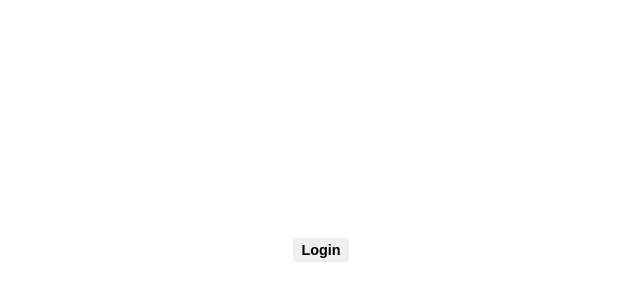
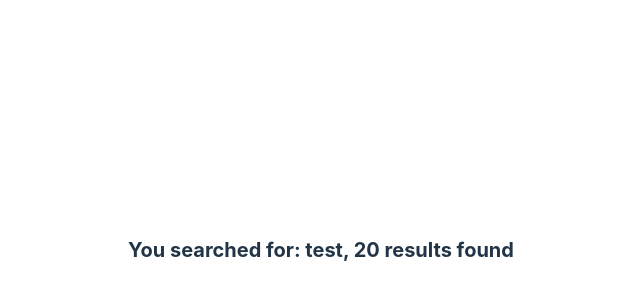
Before and after one commit to martin-mastermind/mooz-test, a Vue app: page / in a window 1280 px wide. Shown: the part 150-450 px from the top of the page, without its empty margins (319-959 px from the left). Built offline with nearby package versions, Linux system fonts and the light colour scheme.

Commit message:
feat: add result info component

```diff
--- a/src/App.vue
+++ b/src/App.vue
@@ -1,10 +1,10 @@
 <script setup lang="ts">
-import BaseProfile from "./components/BaseProfile/BaseProfile.vue";
+import BaseResultInfo from "./components/BaseResultInfo/BaseResultInfo.vue";
 </script>
 
 <template>
   <main>
-    <BaseProfile />
+    <BaseResultInfo query="test" :results="20" />
   </main>
 </template>
 
--- /dev/null
+++ b/src/components/BaseResultInfo/BaseResultInfo.types.ts
@@ -0,0 +1,4 @@
+export interface BaseResultInfoProps {
+  query: string;
+  results: number;
+}
--- /dev/null
+++ b/src/components/BaseResultInfo/BaseResultInfo.vue
@@ -0,0 +1,28 @@
+<script setup lang="ts">
+import { computed, toRefs } from "vue";
+
+import type { BaseResultInfoProps } from "./BaseResultInfo.types";
+
+const props = defineProps<BaseResultInfoProps>();
+const { query, results } = toRefs(props);
+
+const resultsText = computed(() => {
+  if (results.value === 0) return "no results found";
+
+  const wordSuffix = results.value > 1 ? "results" : "result";
+  return `${results.value} ${wordSuffix} found`;
+});
+</script>
+
+<template>
+  <span class="base-result-info">
+    You searched for: {{ query }}, {{ resultsText }}
+  </span>
+</template>
+
+<style scoped lang="scss">
+.base-result-info {
+  font-size: 1.25rem;
+  font-weight: 700;
+}
+</style>
```
